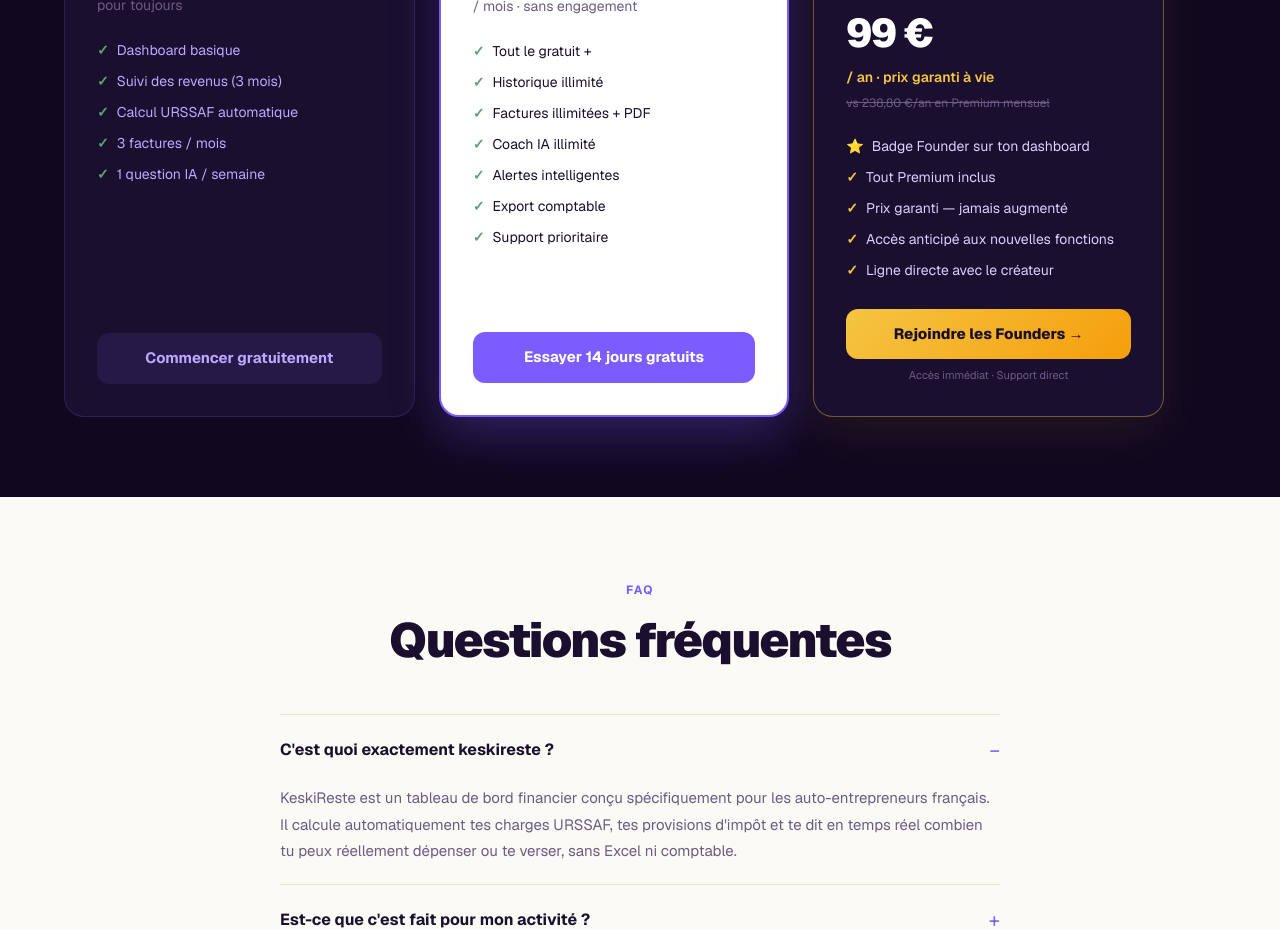
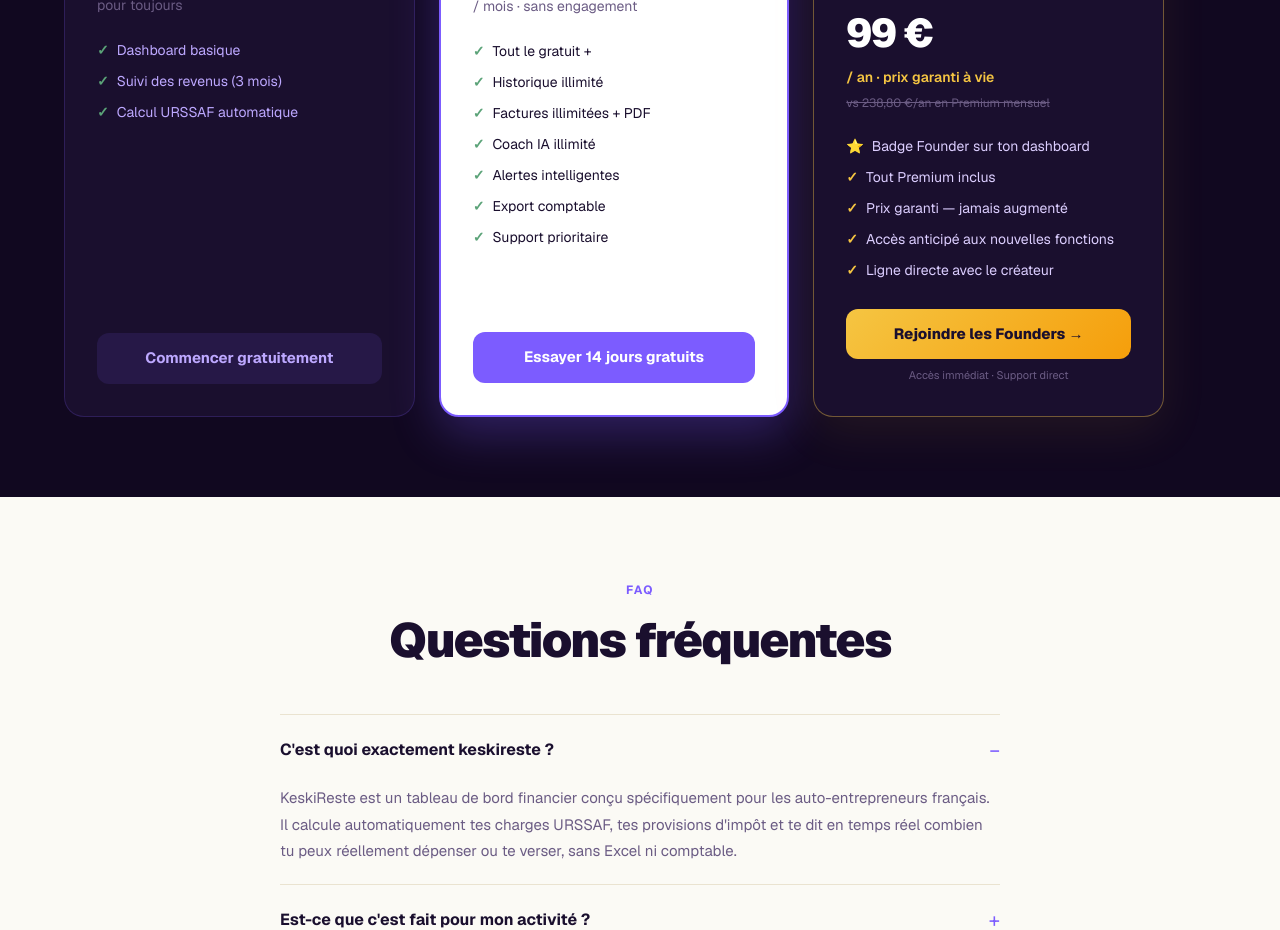
Before and after one commit to xjthocap/coach-auto-entrepreneur, a Next.js app: page / in a window 1280 px wide. Shown: the part 5360-6290 px from the top of the page. Built offline with nearby package versions, Linux system fonts and the light colour scheme; no server answers.

Commit message:
delete featured basique

```diff
--- a/app/page.tsx
+++ b/app/page.tsx
@@ -1699,8 +1699,6 @@
                   <li><span className="pcheck">✓</span> Dashboard basique</li>
                   <li><span className="pcheck">✓</span> Suivi des revenus (3 mois)</li>
                   <li><span className="pcheck">✓</span> Calcul URSSAF automatique</li>
-                  <li><span className="pcheck">✓</span> 3 factures / mois</li>
-                  <li><span className="pcheck">✓</span> 1 question IA / semaine</li>
                 </ul>
                 <Link href="/signup" className="price-cta price-cta-free">Commencer gratuitement</Link>
               </div>
```
